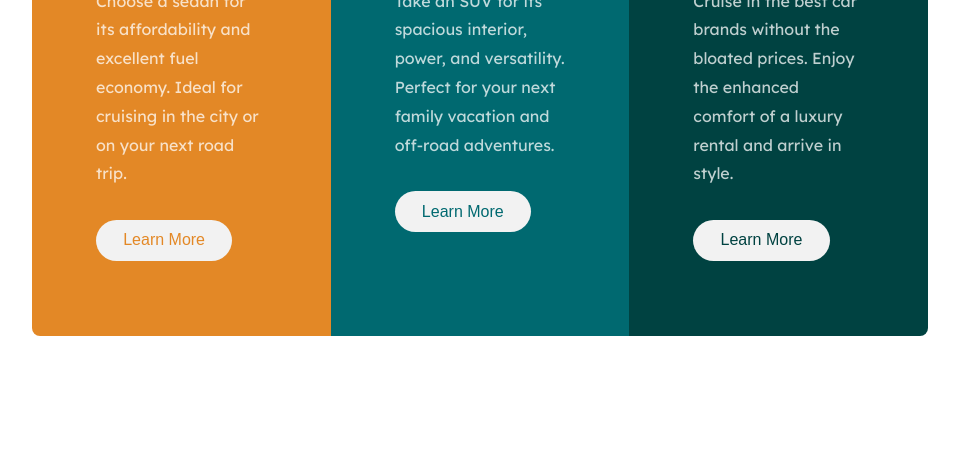
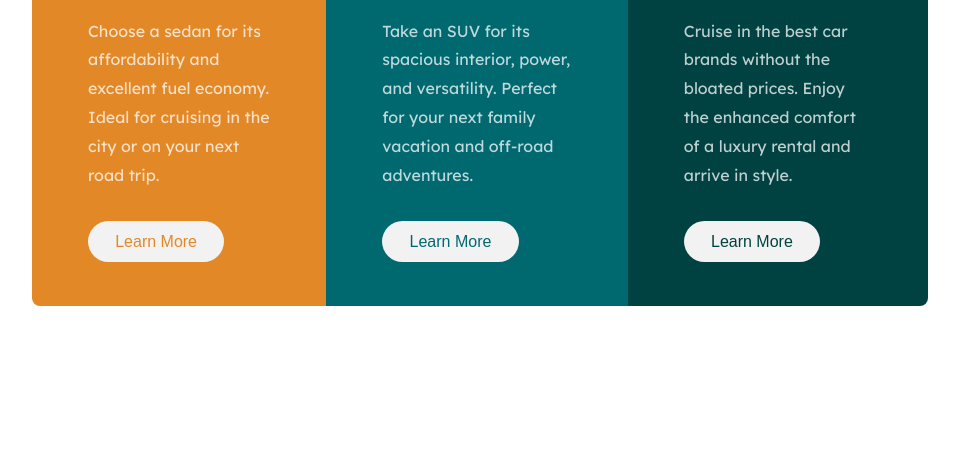
Before and after one commit to thomhammond/3-column-preview-card-component, a plain HTML site: page index.html in a window 1280 px wide. Shown: the part 337-800 px from the top of the page, without its empty margins (160-1119 px from the left). Drawn offline with Linux system fonts and the light colour scheme.

Commit message:
adjusting desktop card height, still need to add readme

```diff
--- a/css/style.css
+++ b/css/style.css
@@ -1,5 +1,5 @@
 .car {
-  padding: 3em 4em;
+  padding: 3em 3.5em;
 }
 .sedan {
   background-color: hsl(31, 77%, 52%);
@@ -52,8 +52,8 @@
     align-items: center;
   }
   .car {
-    height: 450px;
-    width: 350px;
+    height: 390px;
+    max-width: 200px;
     overflow: hidden;
   }
   .sedan {
```
